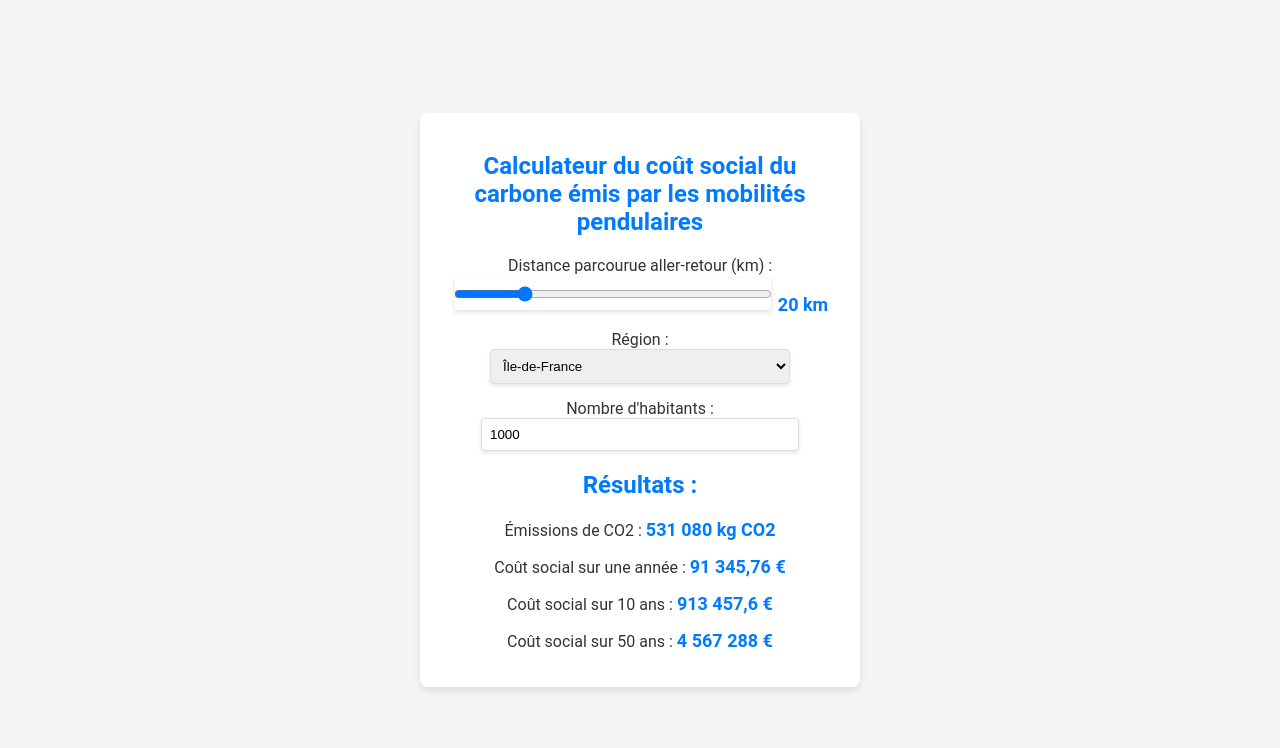
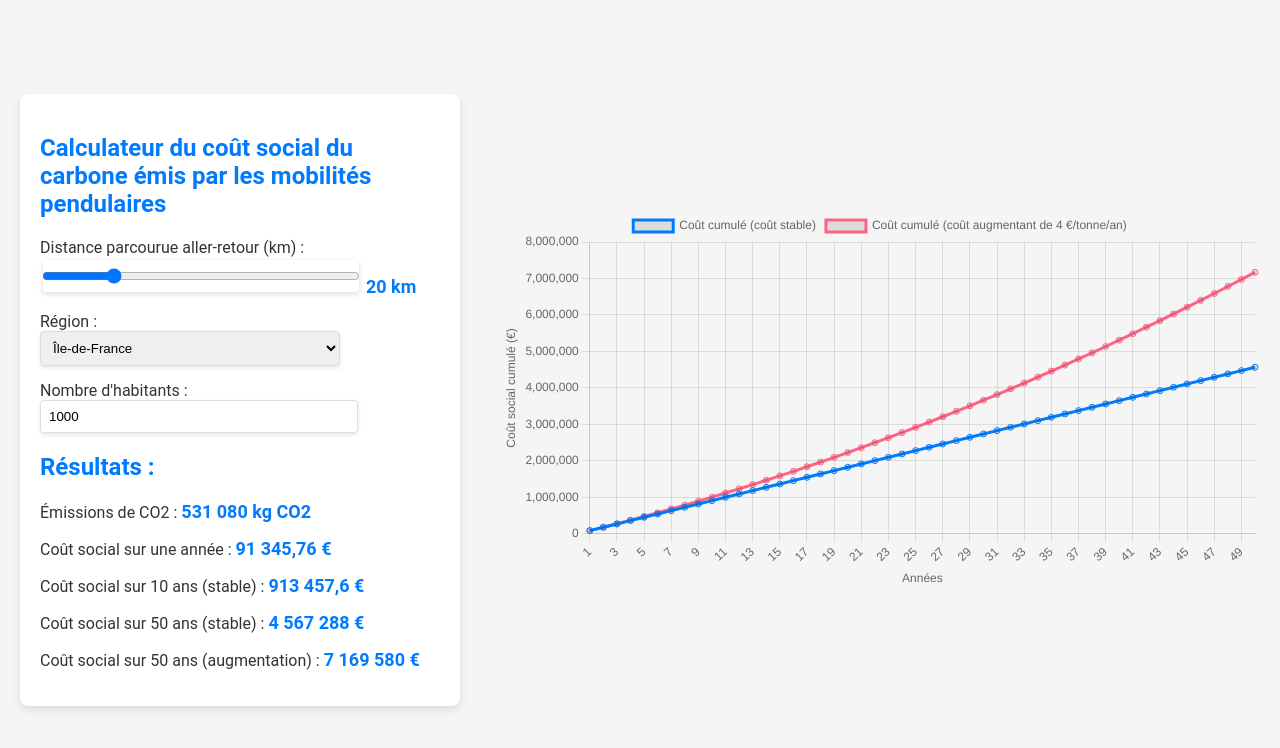
Before and after one commit to mariusbrion/calculateur-carbone, a plain HTML site: page index.html in a window 1280 px wide. Drawn offline with nearby package versions, Linux system fonts and the light colour scheme.

Commit message:
Update index.html

```diff
--- a/index.html
+++ b/index.html
@@ -26,7 +26,13 @@
       box-shadow: 0 4px 8px rgba(0, 0, 0, 0.1);
       max-width: 400px;
       width: 100%;
-      text-align: center;
+    }
+
+    #graph-container {
+      flex: 1;
+      margin-left: 40px;
+      max-width: 800px;
+      width: 100%;
     }
 
     h2 {
@@ -66,6 +72,17 @@
       margin-top: 20px;
     }
 
+    @media (max-width: 1000px) {
+      body {
+        flex-direction: column;
+      }
+
+      #graph-container {
+        margin-left: 0;
+        margin-top: 40px;
+      }
+    }
+
     @media (max-width: 600px) {
       h2 {
         font-size: 20px;
@@ -80,6 +97,8 @@
       }
     }
   </style>
+  <!-- Intégration de Chart.js -->
+  <script src="https://cdn.jsdelivr.net/npm/chart.js"></script>
 </head>
 <body>
   <div id="calculator">
@@ -113,9 +132,15 @@
       <h2>Résultats :</h2>
       <p>Émissions de CO2 : <output id="emissions">0 kg CO2</output></p>
       <p>Coût social sur une année : <output id="cout">0 €</output></p>
-      <p>Coût social sur 10 ans : <output id="cout10ans">0 €</output></p>
-      <p>Coût social sur 50 ans : <output id="cout50ans">0 €</output></p>
+      <p>Coût social sur 10 ans (stable) : <output id="cout10ans">0 €</output></p>
+      <p>Coût social sur 50 ans (stable) : <output id="cout50ans">0 €</output></p>
+      <p>Coût social sur 50 ans (augmentation) : <output id="cout50ansAugmentation">0 €</output></p>
     </div>
+  </div>
+
+  <!-- Zone pour le graphique -->
+  <div id="graph-container">
+    <canvas id="myChart"></canvas>
   </div>
 
   <script>
@@ -128,6 +153,11 @@
     const coutOutput = document.getElementById('cout');
     const cout10ansOutput = document.getElementById('cout10ans');
     const cout50ansOutput = document.getElementById('cout50ans');
+    const cout50ansAugmentationOutput = document.getElementById('cout50ansAugmentation');
+
+    // Configuration du graphique
+    const ctx = document.getElementById('myChart').getContext('2d');
+    let myChart;
 
     function updateCalcul() {
       const distance = parseFloat(distanceSlider.value);
@@ -140,16 +170,80 @@
       emissionsOutput.textContent = `${emissions.toLocaleString('fr-FR')} kg CO2`;
 
       // Calcul du coût social annuel (en euros)
-      const cout = emissions * 172 / 1000; // Conversion en tonnes
-      coutOutput.textContent = `${cout.toLocaleString('fr-FR')} €`;
+      const coutAnnuel = emissions * 172 / 1000; // Conversion en tonnes
+      coutOutput.textContent = `${coutAnnuel.toLocaleString('fr-FR')} €`;
 
-      // Calcul du coût social sur 10 ans
-      const cout10ans = cout * 10;
+      // Calcul du coût social sur 10 ans (coût stable)
+      const cout10ans = coutAnnuel * 10;
       cout10ansOutput.textContent = `${cout10ans.toLocaleString('fr-FR')} €`;
 
-      // Calcul du coût social sur 50 ans
-      const cout50ans = cout * 50;
+      // Calcul du coût social sur 50 ans (coût stable)
+      const cout50ans = coutAnnuel * 50;
       cout50ansOutput.textContent = `${cout50ans.toLocaleString('fr-FR')} €`;
+
+      // Calcul du coût social sur 50 ans (coût augmentant de 4 €/tonne/an)
+      let coutCumuleAugmentation = 0;
+      for (let annee = 1; annee <= 50; annee++) {
+        const coutAnnuelAugmentation = emissions * (172 + 4 * (annee - 1)) / 1000;
+        coutCumuleAugmentation += coutAnnuelAugmentation;
+      }
+      cout50ansAugmentationOutput.textContent = `${coutCumuleAugmentation.toLocaleString('fr-FR')} €`;
+
+      // Mise à jour du graphique
+      updateChart(coutAnnuel);
+    }
+
+    function updateChart(coutAnnuel) {
+      const annees = Array.from({ length: 50 }, (_, i) => i + 1); // 50 années
+      const coutStable = annees.map((annee) => coutAnnuel * annee); // Coût cumulé stable
+      const coutAugmentation = annees.map((annee) => {
+        let total = 0;
+        for (let i = 1; i <= annee; i++) {
+          total += coutAnnuel * (172 + 4 * (i - 1)) / 172; // Coût cumulé avec augmentation
+        }
+        return total;
+      });
+
+      if (myChart) {
+        myChart.destroy(); // Détruire le graphique existant
+      }
+
+      myChart = new Chart(ctx, {
+        type: 'line',
+        data: {
+          labels: annees,
+          datasets: [
+            {
+              label: 'Coût cumulé (coût stable)',
+              data: coutStable,
+              borderColor: '#007BFF',
+              fill: false,
+            },
+            {
+              label: 'Coût cumulé (coût augmentant de 4 €/tonne/an)',
+              data: coutAugmentation,
+              borderColor: '#FF6384',
+              fill: false,
+            },
+          ],
+        },
+        options: {
+          scales: {
+            x: {
+              title: {
+                display: true,
+                text: 'Années',
+              },
+            },
+            y: {
+              title: {
+                display: true,
+                text: 'Coût social cumulé (€)',
+              },
+            },
+          },
+        },
+      });
     }
 
     distanceSlider.addEventListener('input', () => {
```
